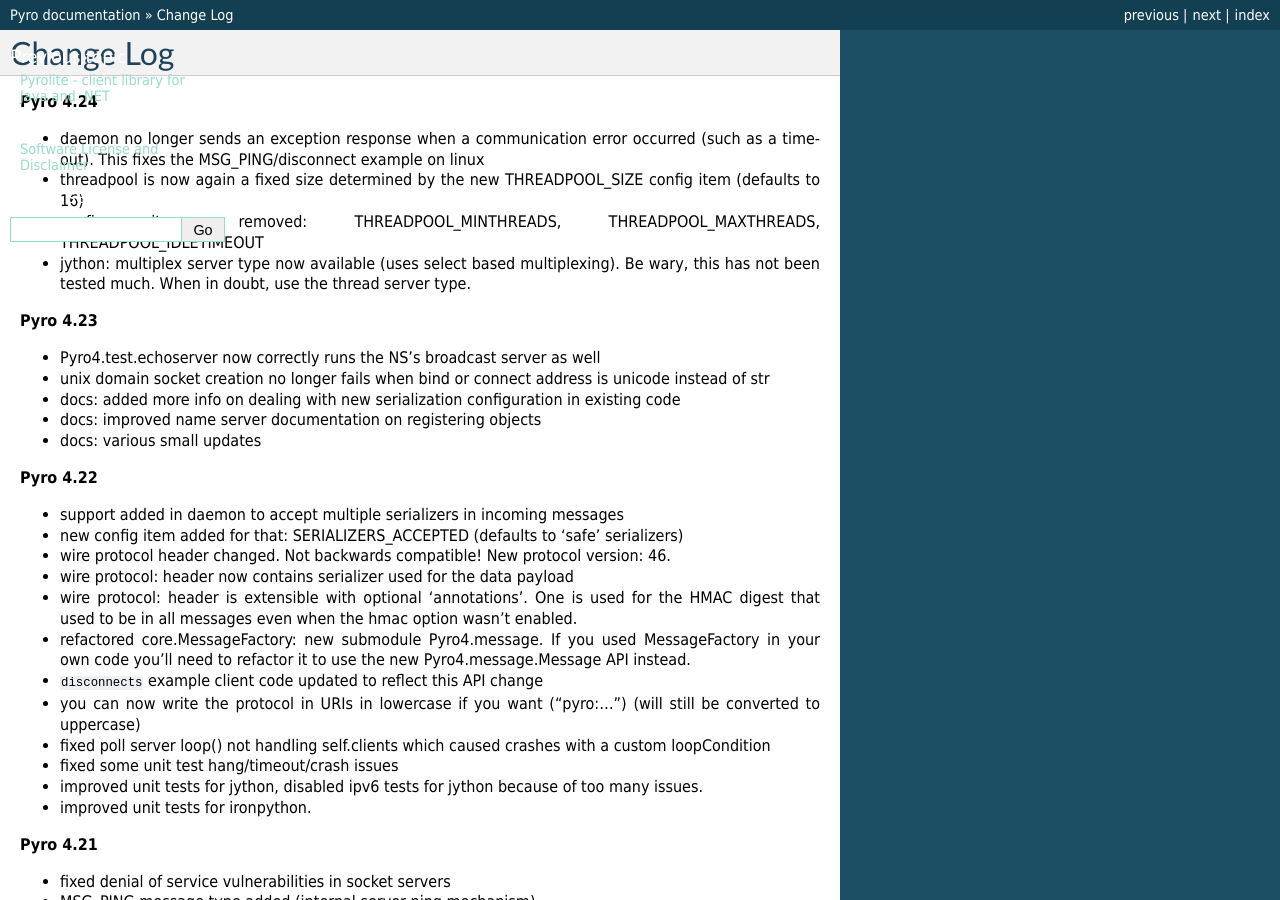
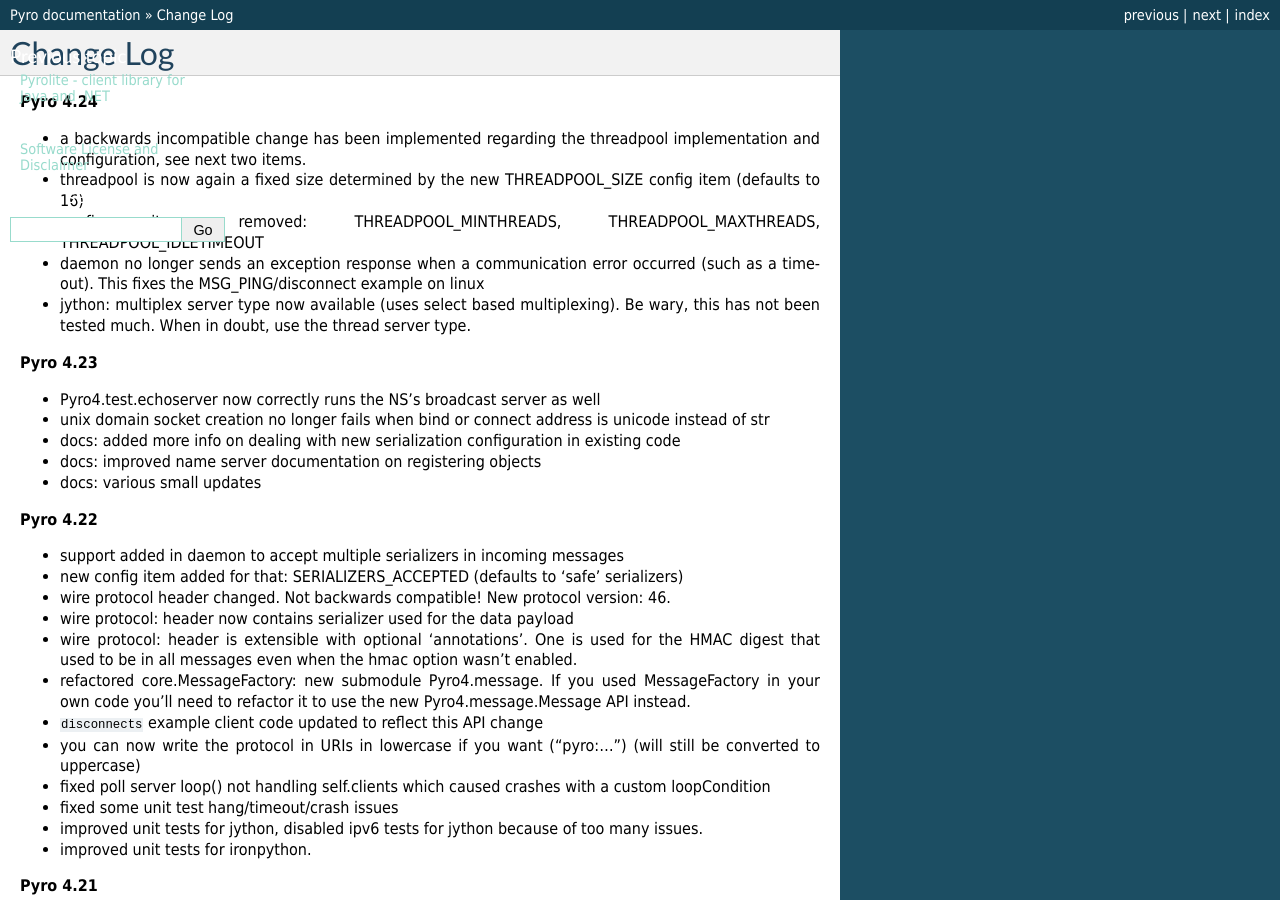
Before and after one commit to irmen/Pyro4, a Sphinx documentation site: the page built from docs/source/changelog.rst, in a window 1280 px wide and 900 px high. Built offline with Sphinx 7.4.7, drawn with Linux system fonts in a browser that asks for light colours; the version number could not be read and is left out.

Commit message:
explicitly mention backwards incompatibility

```diff
--- a/docs/source/changelog.rst
+++ b/docs/source/changelog.rst
@@ -4,9 +4,10 @@
 
 **Pyro 4.24**
 
-- daemon no longer sends an exception response when a communication error occurred (such as a timeout). This fixes the MSG_PING/disconnect example on linux
+- a backwards incompatible change has been implemented regarding the threadpool implementation and configuration, see next two items.
 - threadpool is now again a fixed size determined by the new THREADPOOL_SIZE config item (defaults to 16)
 - config items removed: THREADPOOL_MINTHREADS, THREADPOOL_MAXTHREADS, THREADPOOL_IDLETIMEOUT
+- daemon no longer sends an exception response when a communication error occurred (such as a timeout). This fixes the MSG_PING/disconnect example on linux
 - jython: multiplex server type now available (uses select based multiplexing). Be wary, this has not been tested much. When in doubt, use the thread server type.
 
 
```
